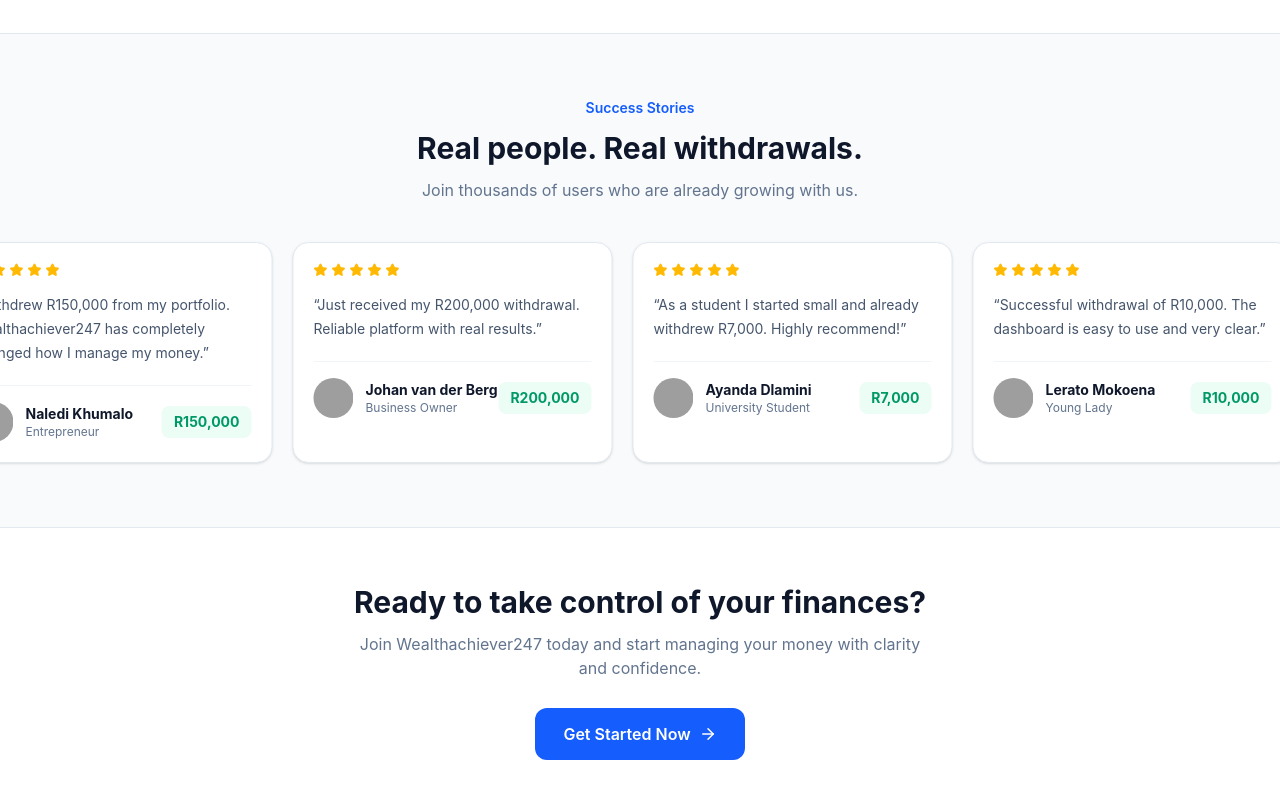
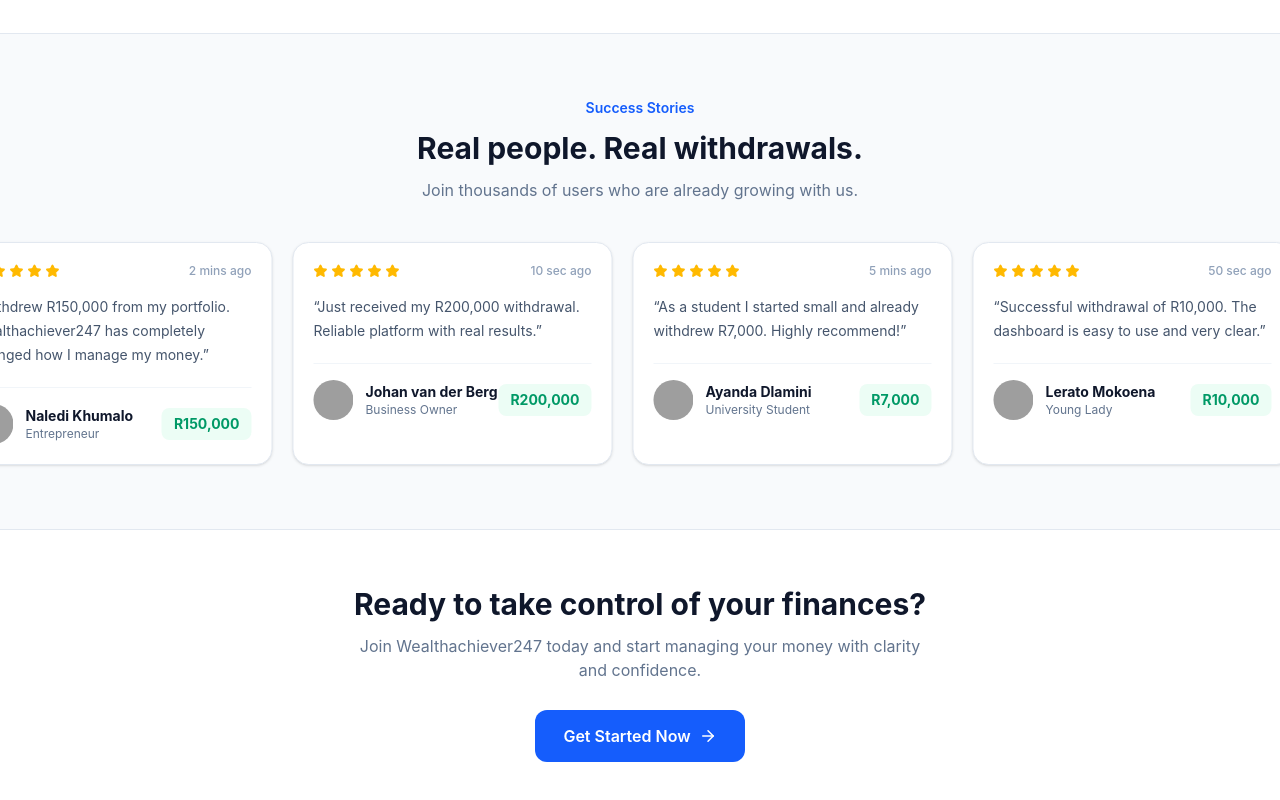
Before and after one commit to sirnewton237/Wealthachiever, a React (Vite) app: page / in a window 1280 px wide. Shown: the part 987-1787 px from the top of the page. Built offline with nearby package versions, Linux system fonts and the light colour scheme; grey boxes are pictures that could not be loaded.

Commit message:
modified:   src/pages/landing/Landing.jsx

```diff
--- a/src/pages/landing/Landing.jsx
+++ b/src/pages/landing/Landing.jsx
@@ -1,4 +1,4 @@
-import React from "react";
+import React, { useState, useEffect } from "react";
 import { Link } from "react-router-dom";
 import {
   ShieldCheck,
@@ -9,13 +9,14 @@
   Star,
 } from "lucide-react";
 
-const testimonials = [
+const initialTestimonials = [
   {
     name: "Thabo Molefe",
     role: "Young Professional",
     amount: "R15,000",
     text: "I successfully withdrew R15,000 after my first investment cycle. The process was smooth and transparent.",
     image: "https://randomuser.me/api/portraits/men/32.jpg",
+    secondsAgo: 7, // 7 seconds ago
   },
   {
     name: "Naledi Khumalo",
@@ -23,6 +24,7 @@
     amount: "R150,000",
     text: "Withdrew R150,000 from my portfolio. Wealthachiever247 has completely changed how I manage my money.",
     image: "https://randomuser.me/api/portraits/women/44.jpg",
+    secondsAgo: 120, // 2 mins ago
   },
   {
     name: "Johan van der Berg",
@@ -30,6 +32,7 @@
     amount: "R200,000",
     text: "Just received my R200,000 withdrawal. Reliable platform with real results.",
     image: "https://randomuser.me/api/portraits/men/75.jpg",
+    secondsAgo: 5, // just now / few seconds
   },
   {
     name: "Ayanda Dlamini",
@@ -37,6 +40,7 @@
     amount: "R7,000",
     text: "As a student I started small and already withdrew R7,000. Highly recommend!",
     image: "https://randomuser.me/api/portraits/women/68.jpg",
+    secondsAgo: 300, // 5 mins ago
   },
   {
     name: "Lerato Mokoena",
@@ -44,6 +48,7 @@
     amount: "R10,000",
     text: "Successful withdrawal of R10,000. The dashboard is easy to use and very clear.",
     image: "https://randomuser.me/api/portraits/women/65.jpg",
+    secondsAgo: 45,
   },
   {
     name: "Sipho Nkosi",
@@ -51,6 +56,7 @@
     amount: "R170,000",
     text: "Withdrew R170,000 without any issues. This platform delivers on its promises.",
     image: "https://randomuser.me/api/portraits/men/22.jpg",
+    secondsAgo: 180,
   },
   {
     name: "Fatima Abrahams",
@@ -58,6 +64,7 @@
     amount: "R1,800",
     text: "Even my first small withdrawal of R1,800 came through quickly. Trustworthy service.",
     image: "https://randomuser.me/api/portraits/women/33.jpg",
+    secondsAgo: 20,
   },
   {
     name: "Pieter Botha",
@@ -65,10 +72,39 @@
     amount: "R50,000",
     text: "Another successful withdrawal of R50,000. Consistent and professional.",
     image: "https://randomuser.me/api/portraits/men/41.jpg",
+    secondsAgo: 90,
   },
 ];
 
+// Convert seconds into readable time
+const formatTimeAgo = (seconds) => {
+  if (seconds < 10) return "just now";
+  if (seconds < 60) return `${seconds} sec ago`;
+  if (seconds < 3600) {
+    const mins = Math.floor(seconds / 60);
+    return mins === 1 ? "1 min ago" : `${mins} mins ago`;
+  }
+  const hours = Math.floor(seconds / 3600);
+  return hours === 1 ? "1 hour ago" : `${hours} hours ago`;
+};
+
 const Landing = () => {
+  const [testimonials, setTestimonials] = useState(initialTestimonials);
+
+  // Update the times every second
+  useEffect(() => {
+    const interval = setInterval(() => {
+      setTestimonials((prev) =>
+        prev.map((item) => ({
+          ...item,
+          secondsAgo: item.secondsAgo + 1,
+        }))
+      );
+    }, 1000);
+
+    return () => clearInterval(interval);
+  }, []);
+
   return (
     <div className="min-h-screen bg-slate-50">
       {/* Navbar */}
@@ -215,7 +251,6 @@
           </div>
         </div>
 
-        {/* Scrolling track */}
         <div className="relative">
           <div className="flex animate-scroll gap-5">
             {[...testimonials, ...testimonials].map((item, index) => (
@@ -223,10 +258,15 @@
                 key={index}
                 className="w-[320px] shrink-0 rounded-2xl border border-slate-200 bg-white p-5 shadow-sm"
               >
-                <div className="flex items-center gap-1 text-amber-400">
-                  {[...Array(5)].map((_, i) => (
-                    <Star key={i} size={14} fill="currentColor" />
-                  ))}
+                <div className="flex items-center justify-between">
+                  <div className="flex items-center gap-1 text-amber-400">
+                    {[...Array(5)].map((_, i) => (
+                      <Star key={i} size={14} fill="currentColor" />
+                    ))}
+                  </div>
+                  <span className="text-xs font-medium text-slate-400">
+                    {formatTimeAgo(item.secondsAgo)}
+                  </span>
                 </div>
 
                 <p className="mt-4 text-sm leading-6 text-slate-600">
@@ -277,15 +317,10 @@
         </div>
       </section>
 
-      {/* Animation styles */}
       <style>{`
         @keyframes scroll {
-          0% {
-            transform: translateX(0);
-          }
-          100% {
-            transform: translateX(-50%);
-          }
+          0% { transform: translateX(0); }
+          100% { transform: translateX(-50%); }
         }
         .animate-scroll {
           animation: scroll 40s linear infinite;
```
